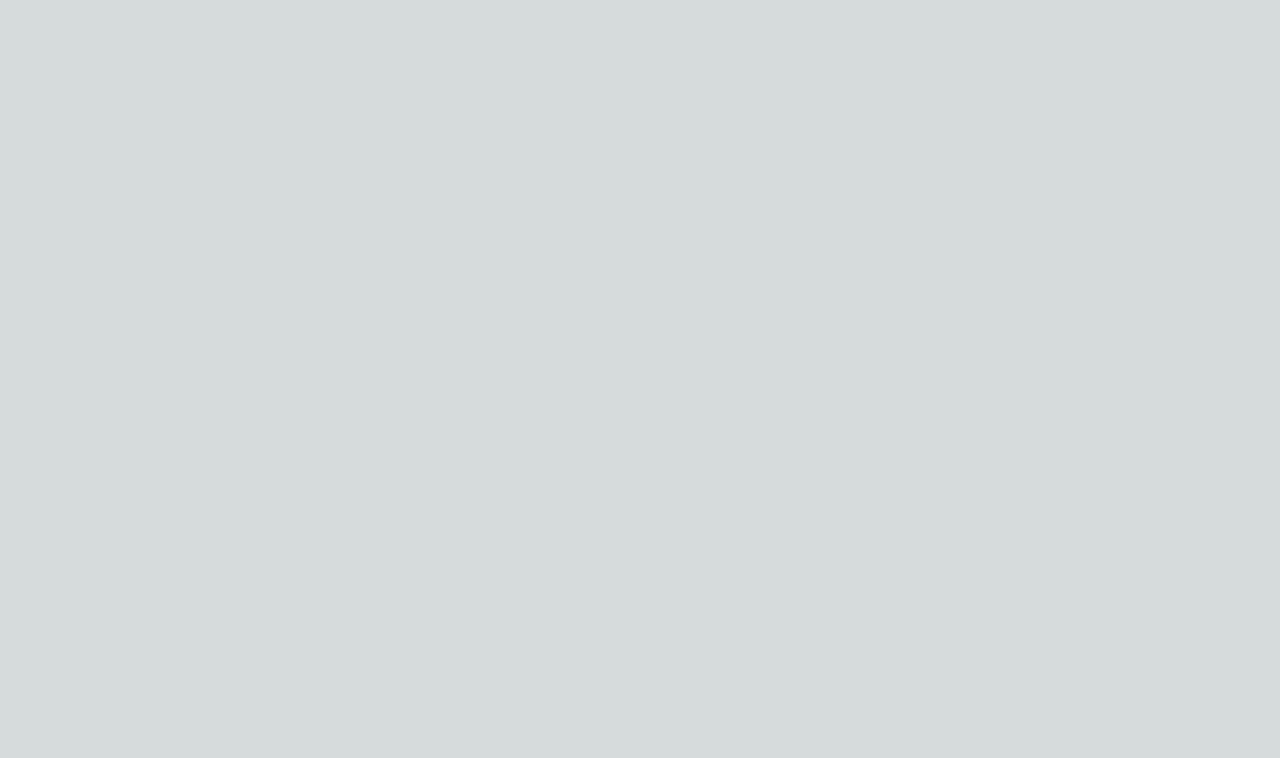
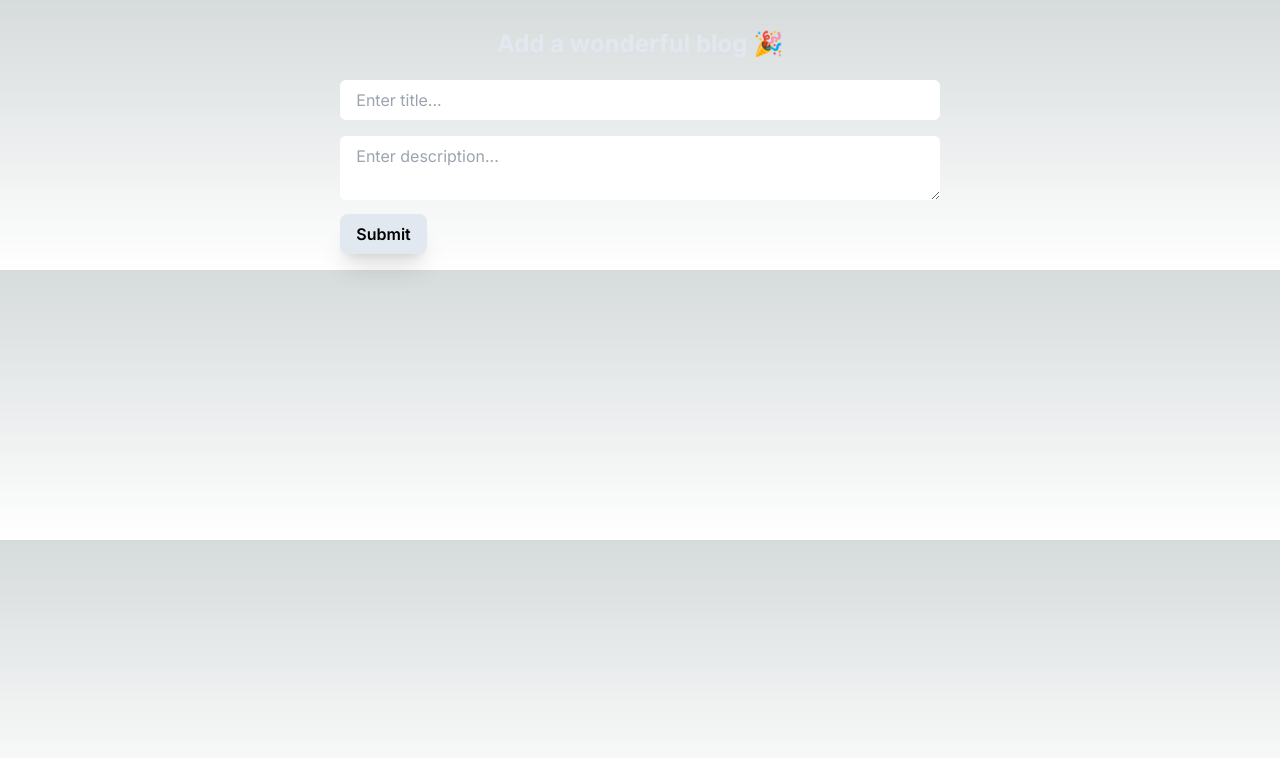
Before and after one commit to Shaurya-Jha/prisma-blog-app, a Next.js app: page /blog/add in a window 1280 px wide. Shown: the top 758 px of the page. Built offline with nearby package versions, Linux system fonts and the light colour scheme.

Commit message:
completed blog add feature

```diff
--- a/app/blog/add/page.tsx
+++ b/app/blog/add/page.tsx
@@ -20,10 +20,48 @@ const AddBlog = () => {
     // router initialization
     const router = useRouter();
 
-    // ref's for h
+    // ref's for handling input from the form
+    const titleRef = useRef<HTMLInputElement | null>(null);
+    const descriptionRef = useRef<HTMLTextAreaElement | null>(null);
+
+    // handleSubmit function to handle the form submit action on submitting the form
+    const handleSubmit = async (e : any) => {
+      e.preventDefault();
+
+      if(titleRef.current && descriptionRef.current){
+        toast.loading("sending Request 🚀", {id: "1"});
+
+        // sending data to the backend - to mongodb database
+        await postBlog({
+          title: titleRef.current?.value,
+          description: descriptionRef.current?.value
+        });
+
+        toast.success("Blog successfully posted",{id:"1"});
+        router.push("/");
+      }
+    }
   return (
     <>
+      <Toaster />
 
+      <div className="w-full m-auto flex my-4">
+        <div className="flex flex-col justify-center items-center m-auto">
+          <p className="text-2xl text-slate-200 font-bold p-3">
+            Add a wonderful blog 🎉
+          </p>
+
+          <form onSubmit={handleSubmit}>
+            {/* title input */}
+            <input ref={titleRef} placeholder="Enter title..." type="text" className="rounded-md px-4 py-2 w-full my-2" />
+
+            {/* description / content input area */}
+            <textarea ref={descriptionRef} placeholder="Enter description..." className="rounded-md px-4 py-2 w-full my-2" />
+
+            <button className="font-semibold px-4 py-2 shadow-xl bg-slate-200 rounded-lg m-auto hover:bg-slate-100">Submit</button>
+          </form>
+        </div>
+      </div>
     </>
   )
 }
```
